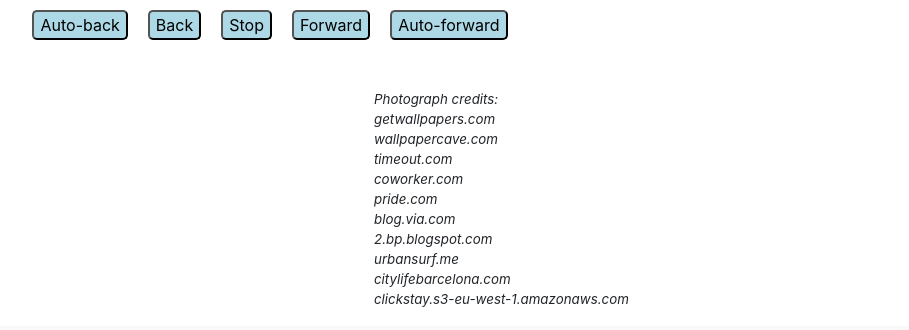
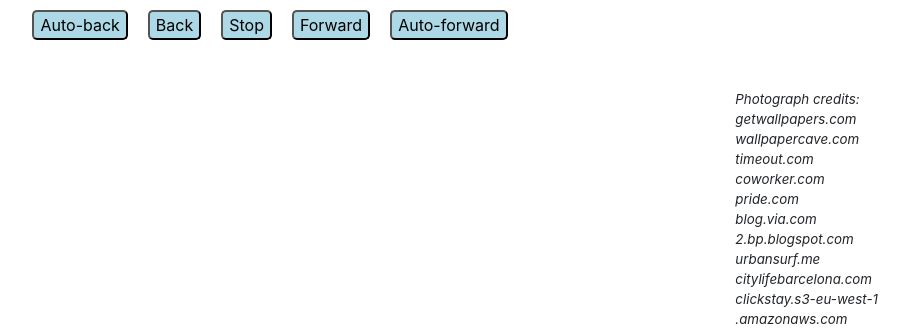
Before and after one commit to Jethet/project-favBCN-photos, a PHP site: page / in a window 1280 px wide. Shown: the part 600-930 px from the top of the page, without its empty margins (370-1279 px from the left). Before the commit the page ends 907 px from the top, so only its background shows below. Run offline with PHP 8.4, Linux system fonts and the light colour scheme.

Commit message:
Improve positioning

```diff
--- a/public/index.html
+++ b/public/index.html
@@ -21,11 +21,9 @@
   </div>
   <section class="info">
     <div class="weather-box">
-      <ul>
-        <li class="icon"></li>
-        <li class="temperature"></li>
-        <li class="description"></li>
-      </ul>
+      <div class="icon-div"></div>
+      <div class="temperature"></div>
+      <div class="description"></div>
     </div>
     <div class="credits">
       <ul>
@@ -39,7 +37,8 @@
         <li>2.bp.blogspot.com</li>
         <li>urbansurf.me</li>
         <li>citylifebarcelona.com</li>
-        <li>clickstay.s3-eu-west-1.amazonaws.com</li>
+        <li>clickstay.s3-eu-west-1</li>
+        <li> .amazonaws.com</li>
       </ul>
     </div>
   </section>
--- a/public/style.css
+++ b/public/style.css
@@ -34,19 +34,21 @@ button {
 .weather-box {
   display: flex;
   flex-direction: column;
-  width: 40%;
+  width: 45%;
 }
 
-.weather-box ul {
-  list-style: none;
-}
 
 .credits {
-  width: 40%;
+  display: flex;
+  flex-direction: column;
+  align-items: flex-end;
+  width: 45%;
 }
 
 .credits ul {
   list-style: none;
+  margin: 0;
+  padding: 0;
   font-style: italic;
   font-size: smaller;
 }
```
Also changed, not shown: src/index.js (+5 -3 lines).
